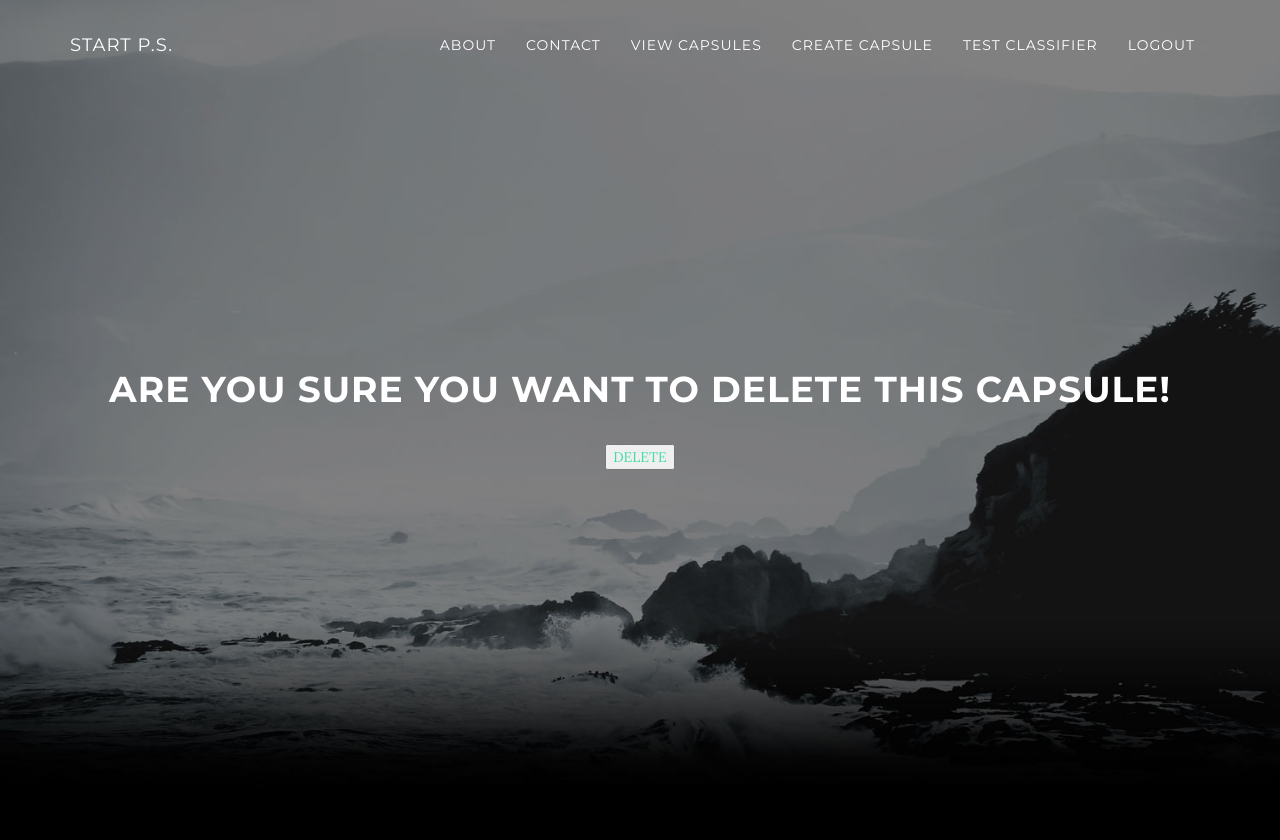
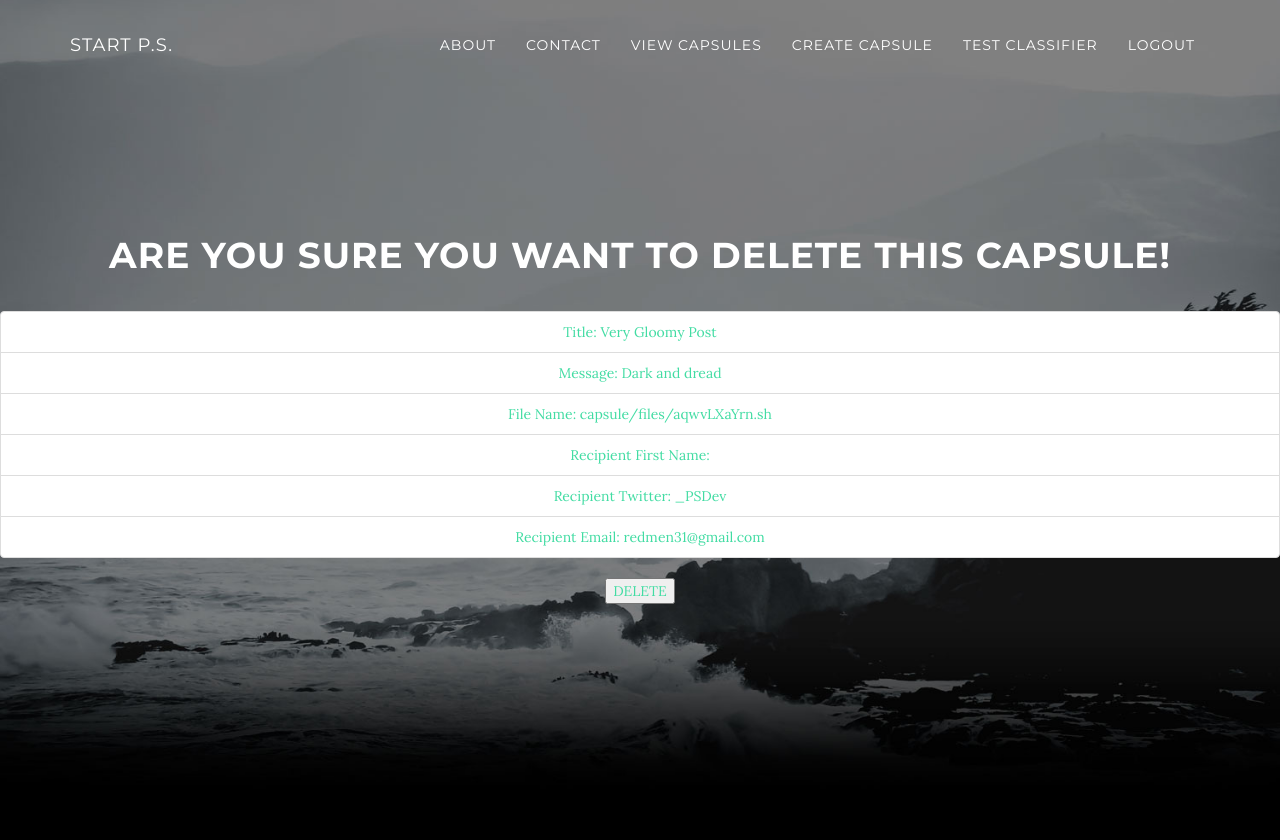
Before and after one commit to Onebrownsound/PS, a Django app: page /capsule/delete/12/ in a window 1280 px wide. Shown: the top 840 px of the page. Run offline with Django 3.2, Linux system fonts and the light colour scheme; a user stored in the database is signed in; data comes from the database, SQL or seed files in the repository; both versions use the stored data as it was after the commit; parts of the project's set-up code (start-up, migrations or seed data) failed here and were passed over; some libraries are stand-ins or nearby versions.

Commit message:
Capsule details shown at delete confirmation view (aka CapsuleDelete)

```diff
--- a/core/templates/confirm_capsule_delete.html
+++ b/core/templates/confirm_capsule_delete.html
@@ -5,6 +5,15 @@
         <div class="intro-body">
             <br> <br>
             <h1>ARE YOU SURE YOU WANT TO DELETE THIS CAPSULE!</h1>
+
+            <ul class="list-group indigo">
+                <li class="list-group-item">Title: {{ capsule.title }}</li>
+                <li class="list-group-item">Message: {{ capsule.message }}</li>
+                <li class="list-group-item">File Name: {{ capsule.file }}</li>
+                <li class="list-group-item">Recipient First Name: {{ capsule.target_firstname }}</li>
+                <li class="list-group-item">Recipient Twitter: {{ capsule.target_twitter }}</li>
+                <li class="list-group-item">Recipient Email: {{ capsule.target_email }}</li>
+            </ul>
             <form class="indigo" method="POST" action="">
                 {% csrf_token %}<input type="submit" value="DELETE">
             </form>
--- a/core/views.py
+++ b/core/views.py
@@ -1,4 +1,4 @@
-from django.shortcuts import render, redirect
+from django.shortcuts import render, redirect, get_object_or_404
 from django.contrib.auth import authenticate, login, logout
 from .forms import RegisterUserForm, LoginForm, CapsuleForm, ClassifyForm
 from django.contrib.auth.models import User
@@ -8,8 +8,9 @@
 from sklearn.externals import joblib
 from post_classifier.post_classifier import INT_TO_CLASSIFICATION_STRING
 from django.views.generic.edit import UpdateView, DeleteView
-from django.core.urlresolvers import reverse_lazy,reverse
+from django.core.urlresolvers import reverse_lazy
 from django.contrib.auth.mixins import LoginRequiredMixin
+from django.http import Http404, HttpResponse
 
 '''View Functions Live Below'''
 
@@ -77,6 +78,26 @@
     template_name = 'edit_capsule.html'
     success_url = '/capsules'
 
+    # Here we override the UpdateViews get method. Do some authorization/model checking.
+    # Then Resume the original UpdateViews.get() method, because we want that "original" behavior of UpdateView.get()
+    def get(self, request, pk):
+        try:
+            requested_capsule = get_object_or_404(Capsule, pk=pk)
+        except:
+            raise Http404("We're Sorry No Capsule Matches That Query")
+        if requested_capsule.owner_id != request.user.id:
+            return HttpResponse('Unauthorized Access', status=403)
+        return super(CapsuleUpdate, self).get(request)  # Isn't OOP awesome?
+
+    def post(self, request, pk, **kwargs):
+        try:
+            requested_capsule = get_object_or_404(Capsule, pk=pk)
+        except:
+            raise Http404("We're Sorry No Capsule Matches That Query")
+        if requested_capsule.owner_id != request.user.id:
+            return HttpResponse('Unauthorized Access', status=403)
+        return super(CapsuleUpdate, self).post(request, pk, **kwargs)  # Isn't OOP awesome?
+
 
 class CapsuleDelete(LoginRequiredMixin, DeleteView):
     # TODO Really need to clean up this logic and check if auth'd user owns this capsule
@@ -88,7 +109,23 @@
     form_class = CapsuleForm
 
     def get(self, request, pk):
-        return render(request, self.template_name, {'pk': pk})
+        #TODO Make the template pretty it looks like garbo
+        try:
+            requested_capsule = get_object_or_404(Capsule, pk=pk)
+        except:
+            raise Http404("We're Sorry No Capsule Matches That Query")
+        if requested_capsule.owner_id != request.user.id:
+            return HttpResponse('Unauthorized Access', status=403)
+        return render(request, self.template_name, {'pk': pk, 'capsule': requested_capsule})
+
+    def post(self, request, pk, **kwargs):
+        try:
+            requested_capsule = get_object_or_404(Capsule, pk=pk)
+        except:
+            raise Http404("We're Sorry No Capsule Matches That Query")
+        if requested_capsule.owner_id != request.user.id:
+            return HttpResponse('Unauthorized Access', status=403)
+        return super(CapsuleUpdate, self).post(request, pk, **kwargs)  # Isn't OOP awesome?
 
 
 @login_required(login_url='login')
```
Also changed, not shown: db.sqlite3.
